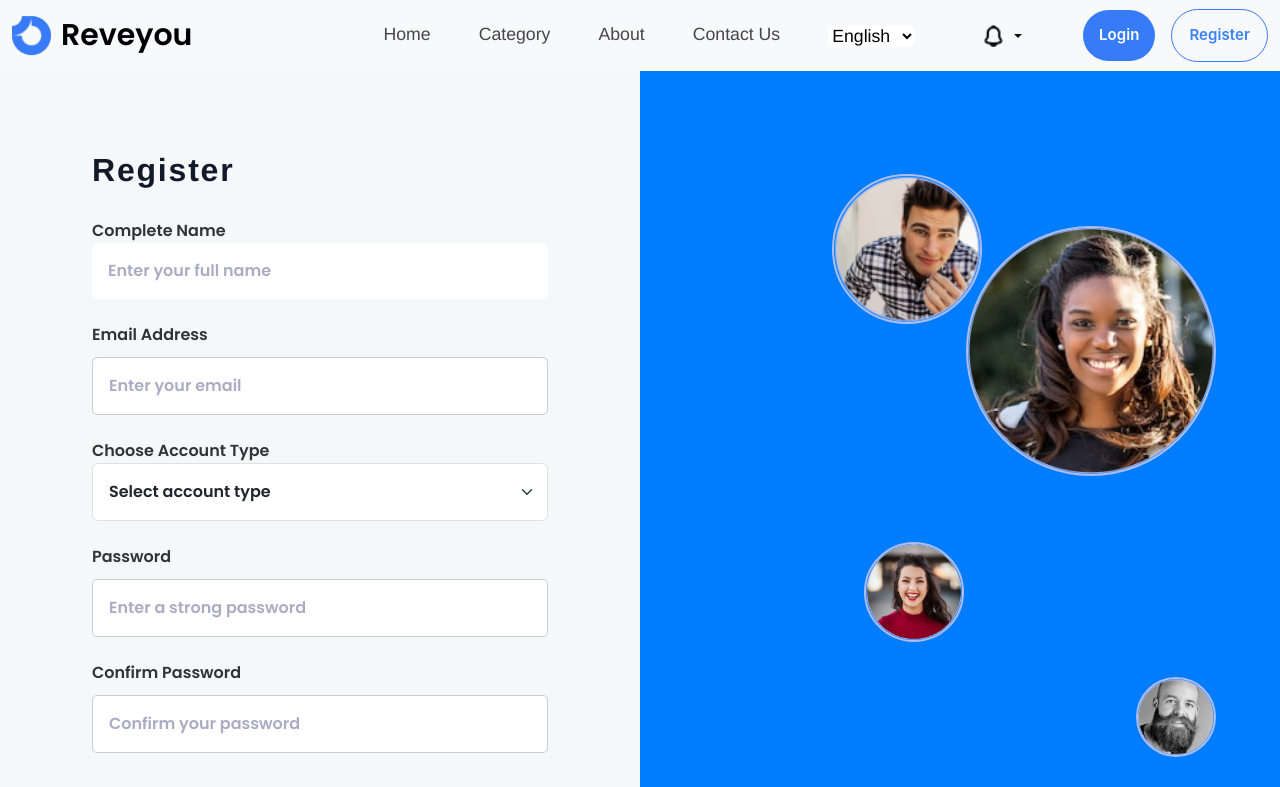
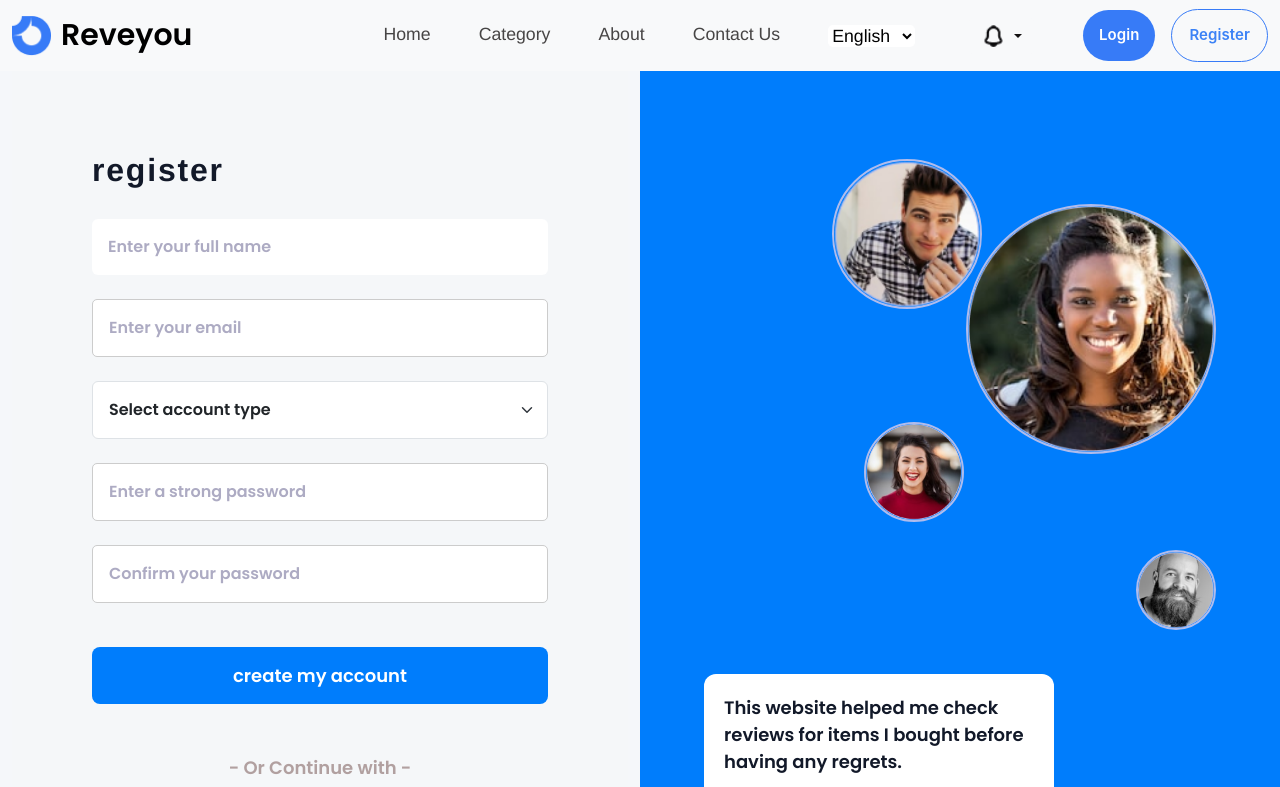
Before and after one commit to saraabdelrhman/wallet-market-master, a React (Create React App) app: page /register in a window 1280 px wide. Shown: the top 787 px of the page. Built offline with nearby package versions, Linux system fonts and the light colour scheme.

Commit message:
register translation

```diff
--- a/src/App.js
+++ b/src/App.js
@@ -94,7 +94,7 @@ function App() {
             <Route path="/about" element={<About content={content} />} />
             <Route path="/contact" element={<Contact content={content}/>} />
             <Route path="/login" element={<Login content={content}/>} />
-            <Route path="/register" element={<Register />} />
+            <Route path="/register" element={<Register content={content} />} />
             <Route path="/profile" element={<Profile />} />
             <Route path="/editprofile" element={<Editprofile />} />
             <Route path="/products/:productId/reviews" element={<Reviews />} />
@@ -104,7 +104,7 @@ function App() {
             <Route path="/categoriesdetails" element={<Categoriesdetails />} />
             <Route path="/products" element={<Products />} />
             <Route path="/reports" element={<Reports />} />
-            <Route path="/forgotpass" element={<Forgotpass />} />
+            <Route path="/forgotpass" element={<Forgotpass content={content} />} />
             <Route path="/reset" element={<Reset />} />
             <Route path="/thanks" element={<Thanks />} />
             <Route path="/content" element={<Content />} />
--- a/src/Data.json
+++ b/src/Data.json
@@ -17,8 +17,9 @@
 
         "login":"login",
         "register":"register",
-        "forgot password":"forgot password",
-        "sign-in":"sign in"
+        "forgot-password":"forgot password",
+        "sign-in":"sign in",
+        "create":"create my account"
 
 
 
@@ -44,8 +45,8 @@
         "login":"Anmelden",
         "register":"Registrieren",
         "forgot password":"Passwort vergessen",
-        "sign-in":"Anmelden"
-
+        "sign-in":"Anmelden",
+  "create":"Mein Konto erstellen"
 
     },
     "Spanish": {
@@ -68,7 +69,8 @@
         "login":" Iniciar sesión",
         "register":" Registrarse",
         "forgot password":" Olvidé mi contraseña",
-        "sign-in":" Iniciar sesión"
+        "sign-in":" Iniciar sesión",
+          "create":"crear mi cuenta"
 
 
 
@@ -95,7 +97,8 @@
        "login":"Inloggning",
        "register":"register",
        "forgot password":"glömt lösenordet",
-       "sign-in":"logga in"
+       "sign-in":"logga in",
+         "create":"skapa mitt konto"
 
 
     },
@@ -121,7 +124,8 @@
         "login":"Connexion",
         "register":"inscription",
         "forgot password":"mot de passe oublié",
-        "sign-in":"connexion"
+        "sign-in":"connexion",
+          "create":"créer mon compte"
 
 
     }
--- a/src/components/Forgotpass.css
+++ b/src/components/Forgotpass.css
@@ -49,3 +49,10 @@
   .forgot-password-submit:hover {
     background-color: #295ec5;
   }
+  .hidden-text {
+    color: white;
+    background-color: white;
+    font-size: 0px;
+    visibility: hidden;
+    display: none;
+  }
--- a/src/components/Register.js
+++ b/src/components/Register.js
@@ -1,8 +1,8 @@
 import React, { useState } from 'react';
 import 'bootstrap/dist/css/bootstrap.min.css';
-import './Register.css'; // Make sure this path is correct
+import './Register.css'; // Verify the CSS path is correct
 import { useFormik } from 'formik';
-import google from './images/search 1.png'; // Ensure image paths are correct
+import google from './images/search 1.png'; // Verify image path
 import facebook from './images/facebook 1.png';
 import img1 from './images/Ellipse 2.png';
 import img2 from './images/Ellipse 3.png';
@@ -11,7 +11,7 @@ import img4 from './images/Ellipse 5.png';
 
 import * as Yup from 'yup';
 
-const About = () => {
+const Register = ({ content }) => {
   const [isSubmitting, setIsSubmitting] = useState(false);
   const [isSubmitted, setIsSubmitted] = useState(false);
 
@@ -44,7 +44,7 @@ const About = () => {
           headers: {
             'Content-Type': 'application/json',
             'Access-Control-Allow-Origin': '*',
-            Authorization: 'Bearer ' + 'YOUR_BEARER_TOKEN',
+            Authorization: 'Bearer YOUR_BEARER_TOKEN', // Ensure to replace with actual bearer token
           },
           body: JSON.stringify(values),
         });
@@ -69,11 +69,9 @@ const About = () => {
       <div className="row">
         <div className="col-12 col-lg-6">
           <div className="login-content w-100">
-            <h2 className="login-header fw-bolder" style={{fontFamily:'Helvetica'}}>Register</h2>
+            <h2 className="login-header fw-bolder" style={{ fontFamily: 'Helvetica' }}>{content["register"]}</h2>
             {isSubmitted && <div className="alert alert-success">Registration successful!</div>}
             <form onSubmit={formik.handleSubmit} className="w-100">
-
-                <span className="form-label pb-3">Complete Name</span>
               <input
                 type="text"
                 id="name"
@@ -81,28 +79,15 @@ const About = () => {
                 className="form-control mb-4 p-3"
                 {...formik.getFieldProps('name')}
               />
-                {formik.touched.name && formik.errors.name ? (
-                  <div className="text-danger">{formik.errors.name}</div>
-                ) : null}
-
-                <span className="form-label pb-3">Email Address</span>
+              {formik.touched.name && formik.errors.name && <div className="text-danger">{formik.errors.name}</div>}
               <input
                 type="email"
                 id="email"
                 placeholder="Enter your email"
-                  className="form-control mb-4 p-3" style={{color: '#838E9E',
-                    fontSize: 16,
-                    fontFamily: 'Poppins',
-                    fontWeight: '100',
-                    wordWrap: 'break-word'}}
+                className="form-control mb-4 p-3"
                 {...formik.getFieldProps('email')}
               />
-                {formik.touched.email && formik.errors.email ? (
-                  <div className="text-danger">{formik.errors.email}</div>
-                ) : null}
-
-
-                <span className="form-label pb-3" >Choose Account Type</span>
+              {formik.touched.email && formik.errors.email && <div className="text-danger">{formik.errors.email}</div>}
               <select
                 id="accountType"
                 className="form-select mb-4 p-3"
@@ -112,12 +97,7 @@ const About = () => {
                 <option value="personal">Personal</option>
                 <option value="business">Business</option>
               </select>
-                {formik.touched.accountType && formik.errors.accountType ? (
-                  <div className="text-danger">{formik.errors.accountType}</div>
-                ) : null}
-
-
-                <span className="form-label pb-3">Password</span>
+              {formik.touched.accountType && formik.errors.accountType && <div className="text-danger">{formik.errors.accountType}</div>}
               <input
                 type="password"
                 id="password"
@@ -125,12 +105,7 @@ const About = () => {
                 className="form-control mb-4 p-3"
                 {...formik.getFieldProps('password')}
               />
-                {formik.touched.password && formik.errors.password ? (
-                  <div className="text-danger">{formik.errors.password}</div>
-                ) : null}
-
-
-                <span className="form-label pb-3">Confirm Password</span>
+              {formik.touched.password && formik.errors.password && <div className="text-danger">{formik.errors.password}</div>}
               <input
                 type="password"
                 id="confirmPassword"
@@ -138,16 +113,14 @@ const About = () => {
                 className="form-control mb-4 p-3"
                 {...formik.getFieldProps('confirmPassword')}
               />
-                {formik.touched.confirmPassword && formik.errors.confirmPassword ? (
-                  <div className="text-danger">{formik.errors.confirmPassword}</div>
-                ) : null}
-
+              {formik.touched.confirmPassword && formik.errors.confirmPassword && <div className="text-danger">{formik.errors.confirmPassword}</div>}
               <button
                 type="submit"
                 className="btn btn-primary w-100"
                 disabled={isSubmitting}
               >
-                {isSubmitting ? 'Creating Account...' : 'Create My Account'}
+        {isSubmitting ? 'Creating Account...' : `${content["create"]}`}
+
               </button>
             </form>
             <div className="or-divider text-center">- Or Continue with -</div>
@@ -164,18 +137,10 @@ const About = () => {
           </div>
         </div>
         <div className="col-12 col-lg-6 testimonial-content d-none d-lg-block">
-          <div className="circle-image large-circle">
-            <img src={img1} alt="Large Testimonial" />
-          </div>
-          <div className="circle-image medium-circle">
-            <img src={img2} alt="Medium Testimonial" />
-          </div>
-          <div className="circle-image small-circle" style={{marginBottom:'40%'}}>
-            <img src={img3} alt="Small Testimonial" />
-          </div>
-          <div className="circle-image extra-small-circle" style={{marginBottom:'30%'}}>
-            <img src={img4} alt="Extra Small Testimonial" />
-          </div>
+          <img src={img1} alt="Large Testimonial" className="circle-image large-circle" />
+          <img src={img2} alt="Medium Testimonial" className="circle-image medium-circle" />
+          <img src={img3} alt="Small Testimonial" className="circle-image small-circle" style={{ marginBottom: '40%' }} />
+          <img src={img4} alt="Extra Small Testimonial" className="circle-image extra-small-circle" style={{ marginBottom: '30%' }} />
           <div className="testimonial-box">
             <p>This website helped me check reviews for items I bought before having any regrets.</p>
             <div className="stars">⭐⭐⭐⭐⭐</div>
@@ -187,4 +152,4 @@ const About = () => {
   );
 };
 
-export default About;
+export default Register;  // Correctly exporting Register now
```
Also changed, not shown: src/components/Forgotpass.js (+14 -29 lines). Lines whose indentation alone changed are shown as unchanged.
